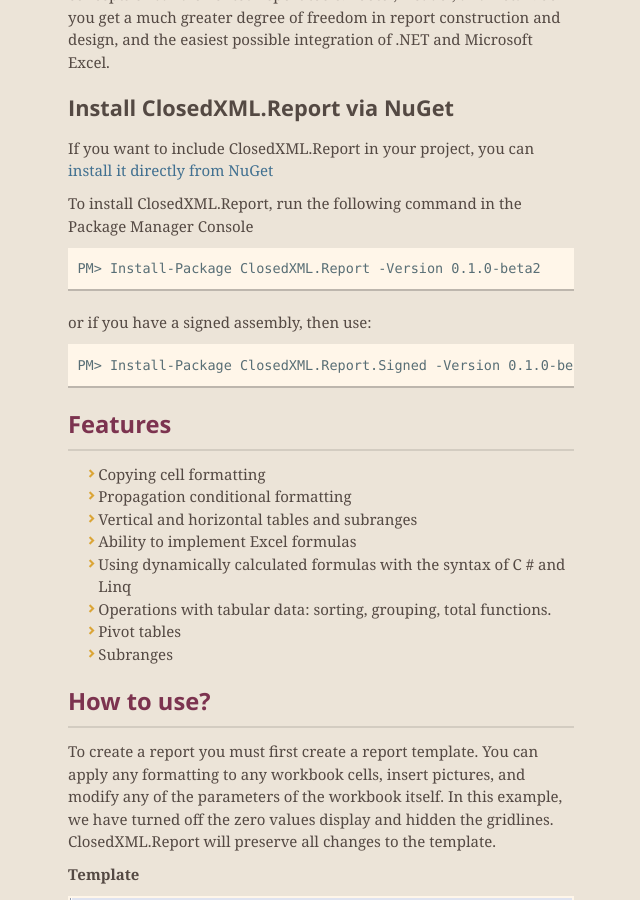
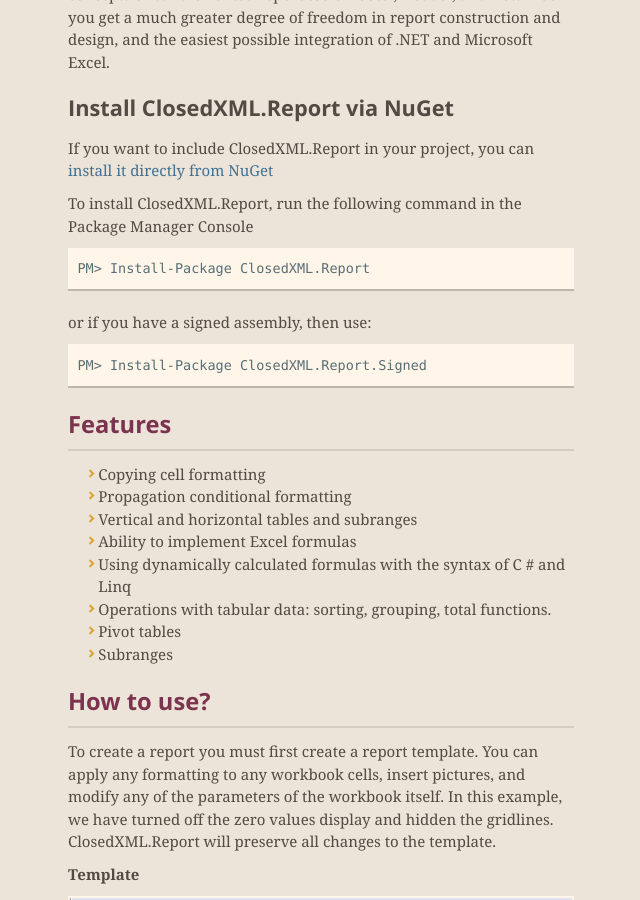
Before and after one commit to ClosedXML/ClosedXML.Report, a Jekyll site: the page built from docs/en/Quick-start.md, in a window 1280 px wide and 900 px high, scrolled down 732 px. Shown: the whole window, without its empty margins (319-959 px from the left). Built offline with Jekyll 4.4.1, drawn with Linux system fonts in a browser that asks for light colours.

Commit message:
Update Quick-start.md

````diff
--- a/docs/en/Quick-start.md
+++ b/docs/en/Quick-start.md
@@ -26,11 +26,11 @@ If you want to include ClosedXML.Report in your project, you can [install it dir
 To install ClosedXML.Report, run the following command in the Package Manager Console
 
 ```
-PM> Install-Package ClosedXML.Report -Version 0.1.0-beta2
+PM> Install-Package ClosedXML.Report
 ```
 or if you have a signed assembly, then use:
 ```
-PM> Install-Package ClosedXML.Report.Signed -Version 0.1.0-beta2
+PM> Install-Package ClosedXML.Report.Signed
 ```
 
 ## Features
````
